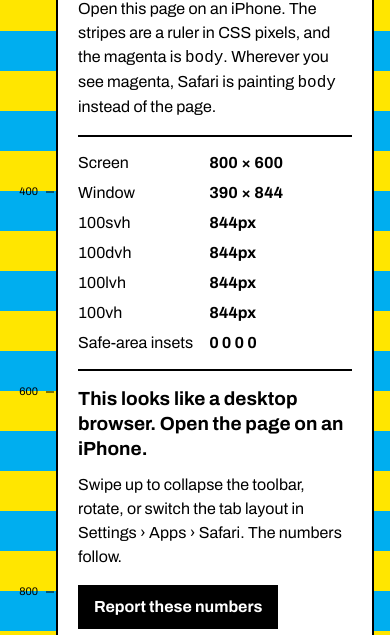
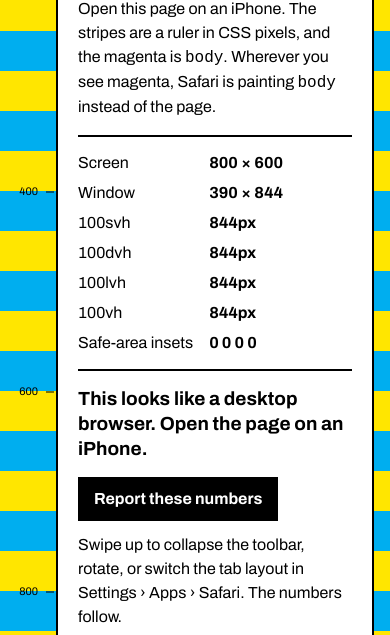
Before and after one commit to radiantnode/ios-safari-gotchas-skill, a plain HTML site: page docs/index.html in a window 390 px wide. Shown: the part 209-844 px from the top of the page. Drawn offline with Linux system fonts and the light colour scheme.

Commit message:
Probe page: fix pill overlap and hidden button; add screenshots
From a simulator run on an iPhone 18 Pro (iOS 27.0): all three layout
guesses were right and the page reaches the screen's last row in every
state. The fixed pill now hides while a panel is under it, and the
report button moves above the instructions so the Compact toolbar no
longer covers it. The README shows the Compact, collapsed and Bottom
screenshots.

Co-Authored-By: Claude Opus 5.5 <noreply@anthropic.com>
Claude-Session: https://claude.ai/code/session_01GcHvmuUwXb8kt3jzgKZcFf

```diff
--- a/docs/index.html
+++ b/docs/index.html
@@ -141,7 +141,9 @@
     font-variant-numeric: tabular-nums;
     font-variation-settings: "wdth" 80;
     text-align: right;
+    pointer-events: none;
   }
+  .pill[hidden] { display: none; }
   .probe { position: absolute; top: 0; left: 0; width: 0; visibility: hidden; }
   @media (prefers-reduced-motion: no-preference) {
     dd { transition: background-color 0.4s; }
@@ -167,9 +169,9 @@
       <dt>Safe-area insets</dt><dd id="v-insets">…</dd>
     </dl>
     <p class="guess" id="guess">Measuring…</p>
+    <p><a class="button" id="report" href="https://github.com/radiantnode/ios-safari-gotchas-skill/issues/new">Report these numbers</a></p>
     <p>Swipe up to collapse the toolbar, rotate, or switch the tab layout in Settings › Apps ›
       Safari. The numbers follow.</p>
-    <a class="button" id="report" href="https://github.com/radiantnode/ios-safari-gotchas-skill/issues/new">Report these numbers</a>
   </section>
 
   <section class="panel" aria-labelledby="read">
@@ -270,8 +272,21 @@
     return { m, g };
   };
 
+  // The pill only floats over bare stripes: hide it while any panel is under it.
+  const pill = document.querySelector('.pill');
+  const panels = [...document.querySelectorAll('.panel')];
+  const clearPill = () => {
+    pill.hidden = false;
+    const p = pill.getBoundingClientRect();
+    pill.hidden = panels.some((el) => {
+      const r = el.getBoundingClientRect();
+      return r.top < p.bottom + 8 && r.bottom > p.top - 8;
+    });
+  };
+
   const report = () => {
     const { m, g } = read();
+    clearPill();
     const body = [
       '**Device:** (model, and which Safari tab layout: Compact, Bottom or Top)',
       '',
```
Also changed, not shown: docs/screenshots/bottom-top.png (added), docs/screenshots/compact-collapsed.png (added), docs/screenshots/compact-top.png (added), 1 other file.
